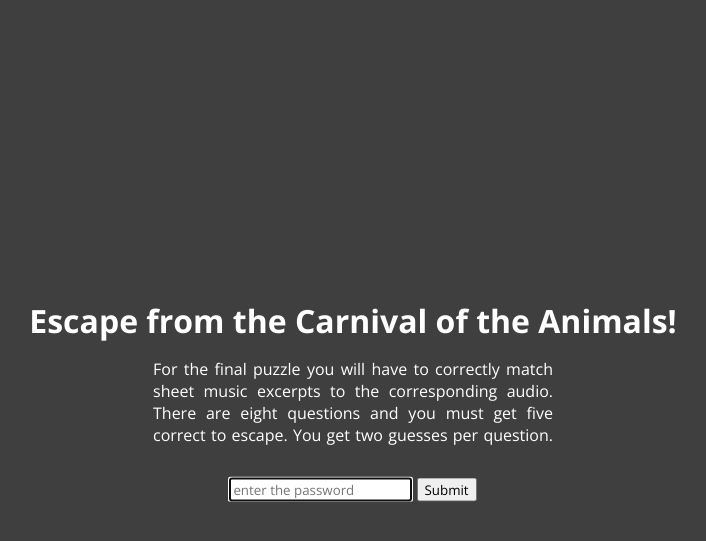
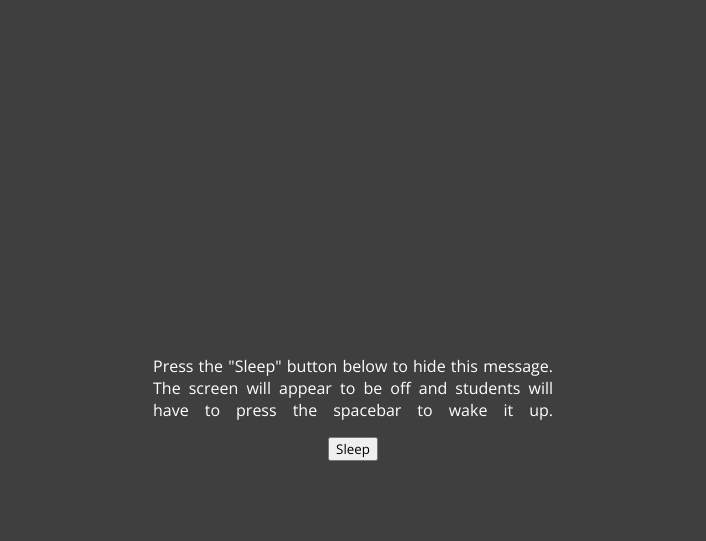
Before and after one commit to jefnic23/cota-escape-room, a Flask app: page / in a window 1280 px wide. Shown: the top 541 px of the page, without its empty margins (287-993 px from the left). Run offline with Flask 2, Linux system fonts and the light colour scheme; some libraries are stand-ins or nearby versions.

Commit message:
added sleep page

```diff
--- a/app/routes.py
+++ b/app/routes.py
@@ -5,6 +5,10 @@ from app import app
 @app.route('/')
 def index():
     return render_template('index.html')
+
+@app.route('/password')
+def password():
+    return render_template('password.html')
 
 @app.route('/quiz')
 def quiz():
@@ -14,7 +18,6 @@ def quiz():
     answers = ["lion.jpg", "roosters.jpg", "donkeys.jpg", "turtles.jpg", "elephant.jpg", "kangaroos.jpg", "aquarium.jpg", "swan.jpg"]
     shuffle(answers)
     music = [f[:-3] + 'ogg' for f in answers]
-
     return render_template('quiz.html', pics=pics, answers=answers, music=music)
 
 @app.route('/escaped')
--- a/app/static/styles.css
+++ b/app/static/styles.css
@@ -24,6 +24,10 @@ a {
 
 a:hover {
     text-decoration: underline;
+}
+
+.sleep {
+    background-color: black;
 }
 
 .external {
--- a/app/templates/index.html
+++ b/app/templates/index.html
@@ -10,42 +10,31 @@
     </head>
     <body>
         <div id='main' class='container' style='top: 50%;'>
-            <h1 class='center'>Escape from the Carnival of the Animals!</h1>
             <p>
-                For the final puzzle you will have to correctly match
-                sheet music excerpts to the corresponding audio.
-                There are eight questions and you must get five correct
-                to escape. You get two guesses per question.
+                Press the "Sleep" button below to hide this message.
+                The screen will appear to be off and students will
+                have to press the spacebar to wake it up.
             </p>
-            <div class='center' style="padding-top: 1rem;">
-                <input type="text" id='password' placeholder="enter the password" autofocus='true'>
-                <input type='submit' id='submit' onClick='checkAnswer()'>
+            <div class='center'>
+                <input type='submit' value='Sleep' onClick='sleep()'>
             </div>
         </div>
         <script>
 
-            var input = document.getElementById('password');
-            input.addEventListener('keyup', function(event) {
-                if (event.keyCode == 13) {
-                    event.preventDefault();
-                    document.getElementById('submit').click();
+            var isAsleep = false;
+
+            function sleep() {
+                document.body.classList.add('sleep');
+                document.getElementById('main').style.visibility = 'hidden';
+                isAsleep = true;
+            }
+
+            window.addEventListener('keyup', function(event) {
+                if (event.keyCode == 32 && isAsleep) {
+                    window.location.replace("{{ url_for('password') }}");
                 }
-            });
-
-            function checkAnswer() {
-                let password = document.getElementById('password').value.toLowerCase().trim();
-                if (password === 'saint-saens' || password === 'saint saens' || password === 'saintsaens') {
-                    document.getElementById('main').classList.add('fade-out');
-                    setTimeout(() => {
-                        window.location.replace("{{ url_for('quiz') }}");
-                    }, 550);
-                } else if (password === '') {
-                    window.alert('come on, you have to at least try!')
-                } else {
-                    window.alert("sorry, that's incorrect; there might a clue lying around somewhere...");
-                    window.location.replace("{{ url_for('index') }}");
-                }
-            }
+            })
 
         </script>
     </body>
+</html>
```
Also changed, not shown: app/templates/password.html (added, +51 -0 lines).
